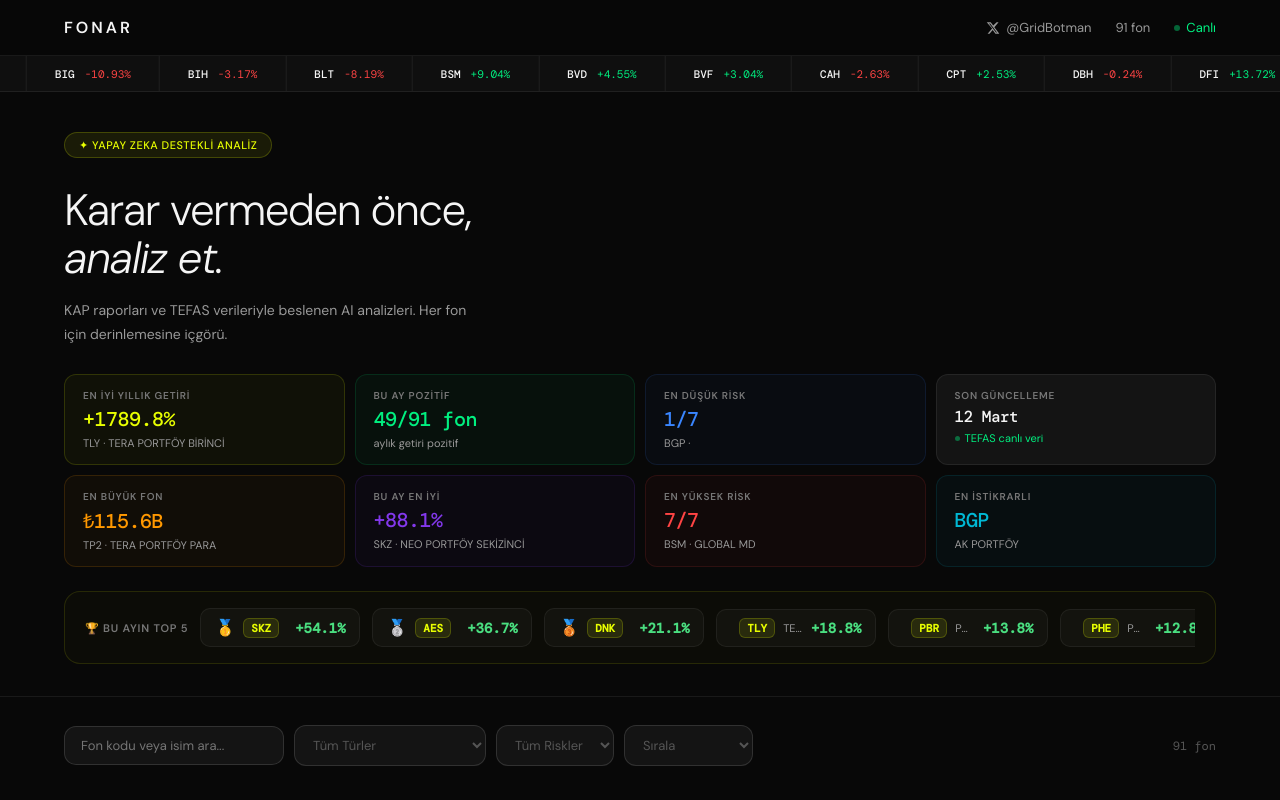
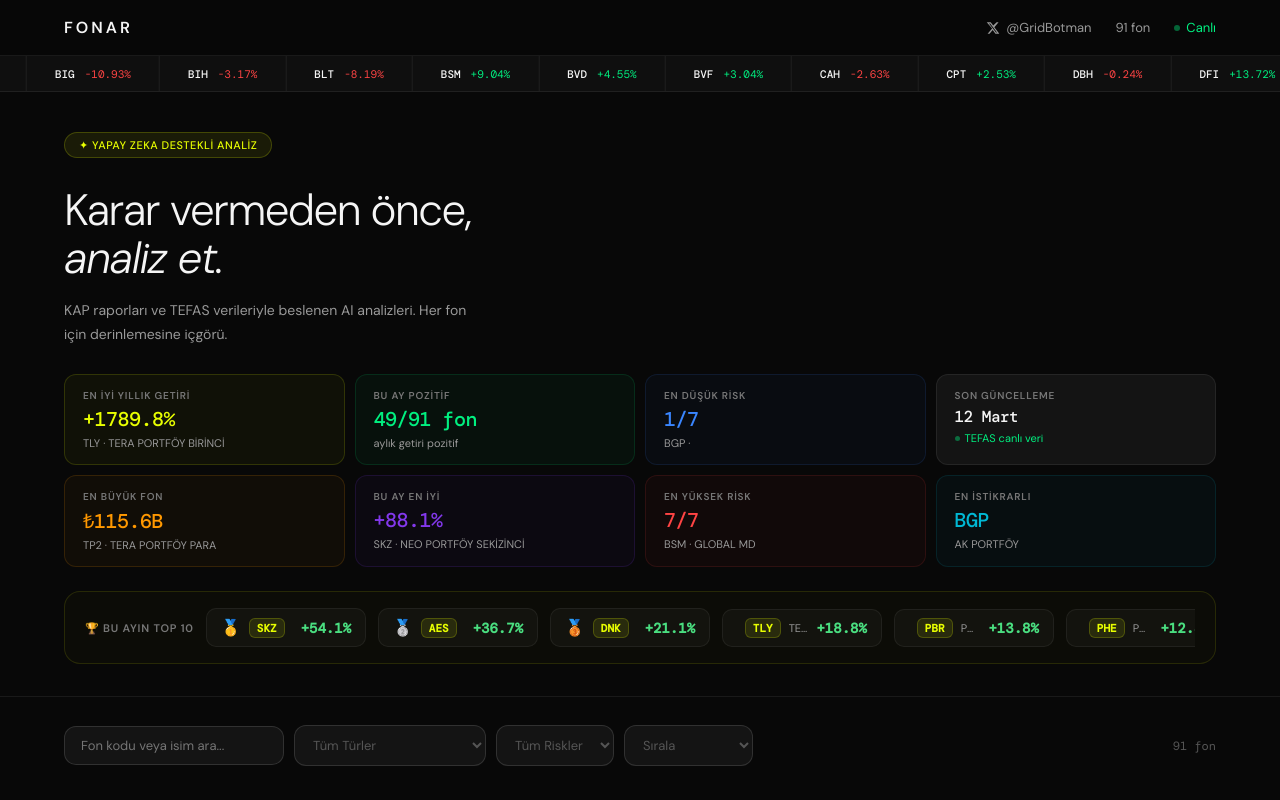
Before and after one commit to novmber/fonar-web, a Next.js app: page / in a window 1280 px wide. Shown: the top 800 px of the page. Built offline with nearby package versions, Linux system fonts and the light colour scheme.

Commit message:
feat: top10 hover scroll

```diff
--- a/app/page.tsx
+++ b/app/page.tsx
@@ -222,10 +222,12 @@ export default function Home() {
             <div style={{ fontSize: 11, color: 'var(--text2)' }}>{mostStableFund?.fundType || mostStableFund?.name?.split(' ').slice(0,2).join(' ')}</div>
           </a>
         </div>
-        {/* TOP 5 WIDGET - TAM GENİŞLİK YATAY */}
-        <div style={{ marginTop: 16, background: 'rgba(232,255,0,0.02)', border: '1px solid rgba(232,255,0,0.12)', borderRadius: 16, padding: '16px 20px' }}>
-          <div style={{ display: 'flex', alignItems: 'center', gap: 12, overflowX: 'auto', scrollbarWidth: 'none' }}>
-            <div style={{ fontSize: 11, color: '#777', fontWeight: 600, letterSpacing: 0.8, whiteSpace: 'nowrap' }}>🏆 BU AYIN TOP 5</div>
+        {/* TOP 10 WIDGET - TAM GENİŞLİK YATAY */}
+        <div style={{ marginTop: 16, background: 'rgba(232,255,0,0.02)', border: '1px solid rgba(232,255,0,0.12)', borderRadius: 16, padding: '16px 20px' }}
+          onMouseEnter={e => { const el = e.currentTarget.querySelector('.top10-scroll') as HTMLElement; if(el) el.scrollBy({left: 300, behavior: 'smooth'}) }}
+          onMouseLeave={e => { const el = e.currentTarget.querySelector('.top10-scroll') as HTMLElement; if(el) el.scrollTo({left: 0, behavior: 'smooth'}) }}>
+          <div className="top10-scroll" style={{ display: 'flex', alignItems: 'center', gap: 12, overflowX: 'auto', scrollbarWidth: 'none', transition: 'scroll 0.5s' }}>
+            <div style={{ fontSize: 11, color: '#777', fontWeight: 600, letterSpacing: 0.8, whiteSpace: 'nowrap' }}>🏆 BU AYIN TOP 10</div>
             {top5_1m.map((f: any, i: number) => (
               <a key={f.code} href={`/fon/${f.code?.toLowerCase()}`} style={{ textDecoration: 'none', display: 'flex', alignItems: 'center', gap: 8, padding: '8px 14px', borderRadius: 10, background: 'rgba(255,255,255,0.03)', border: '1px solid rgba(255,255,255,0.06)', flex: 1, minWidth: 160, transition: 'border-color 0.15s' }}
                 onMouseOver={e => (e.currentTarget.style.borderColor = 'rgba(232,255,0,0.3)')}
```
